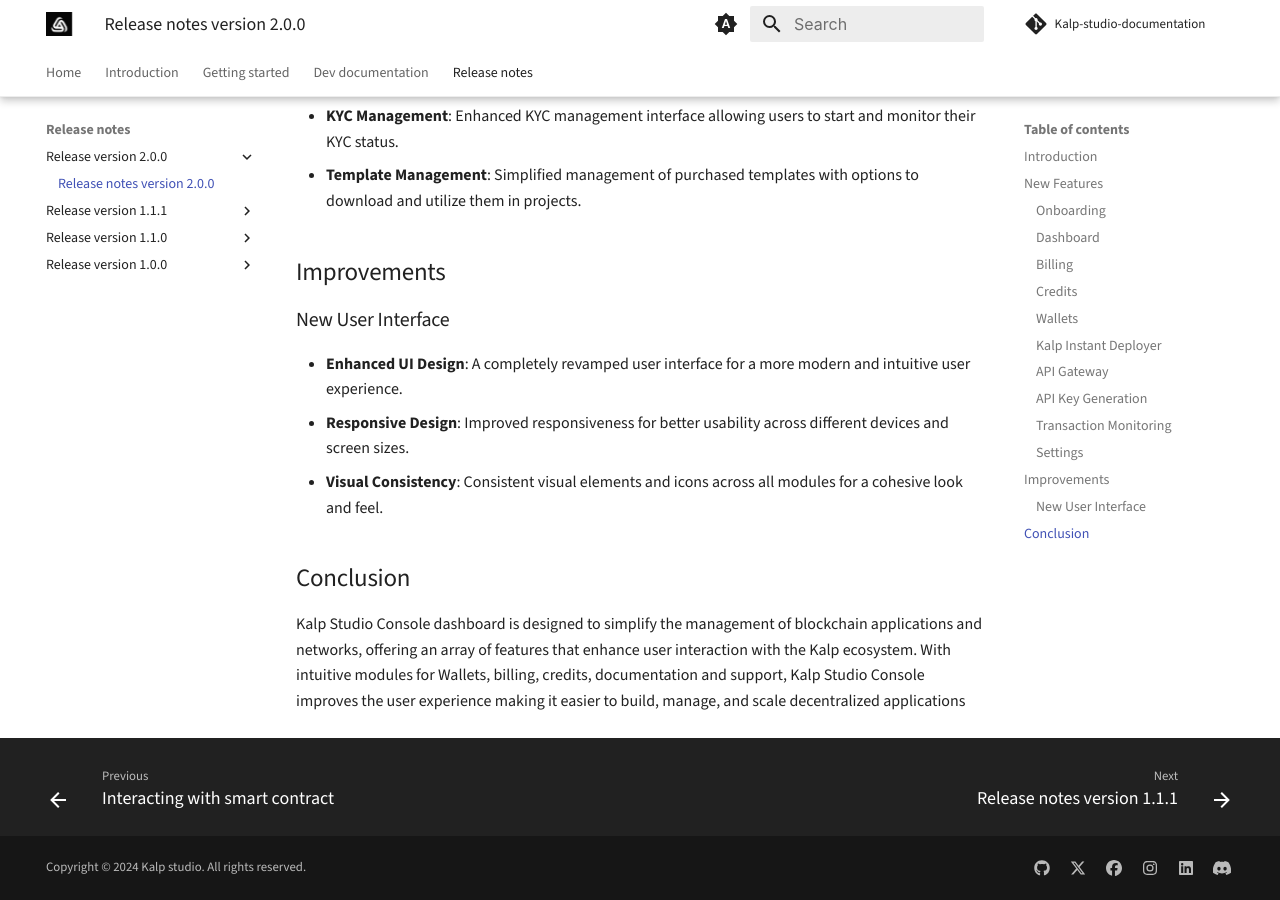
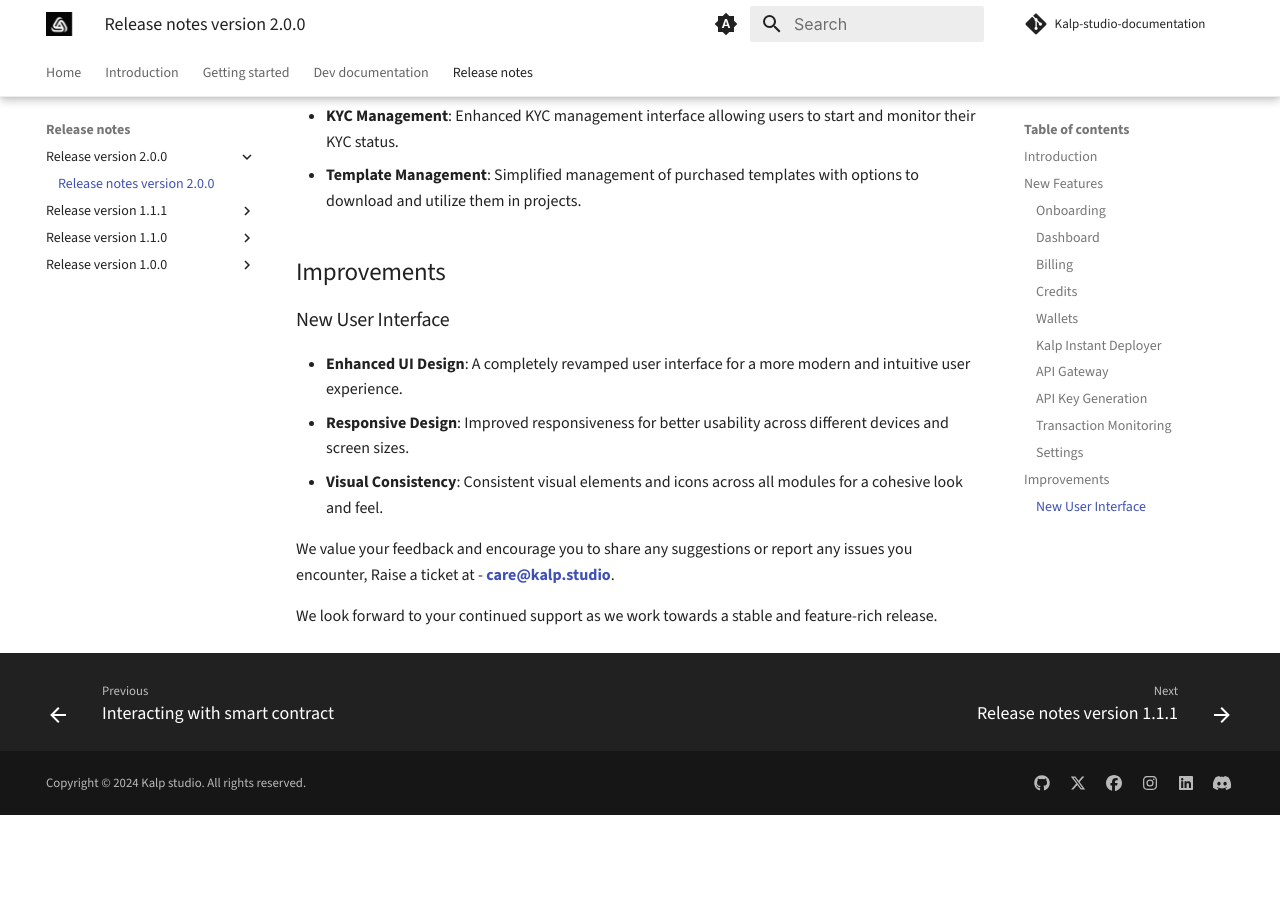
Before and after one commit to p2eengineering/kalp-studio-documentation, an MkDocs documentation site: the page built from docs/Release-notes/release-version-2.0.0/release-notes-version-2.0.0.md, in a window 1280 px wide and 900 px high, scrolled down 2583 px. Built offline with MkDocs 1.6.1 and Material for MkDocs 9.7.7, drawn with Linux system fonts in a browser that asks for light colours; some web fonts are replaced; comment, search, counter and statistics services are not loaded; after the commit the page ends 3398 px from its top, so only the background shows below that.

Commit message:
Updated changes

```diff
--- a/docs/Release-notes/release-version-2.0.0/release-notes-version-2.0.0.md
+++ b/docs/Release-notes/release-version-2.0.0/release-notes-version-2.0.0.md
@@ -65,5 +65,6 @@
 - **Responsive Design**: Improved responsiveness for better usability across different devices and screen sizes.
 - **Visual Consistency**: Consistent visual elements and icons across all modules for a cohesive look and feel.
 
-## Conclusion
-Kalp Studio Console dashboard is designed to simplify the management of blockchain applications and networks, offering an array of features that enhance user interaction with the Kalp ecosystem. With intuitive modules for Wallets, billing, credits, documentation and support, Kalp Studio Console improves the user experience making it easier to build, manage, and scale decentralized applications
+We value your feedback and encourage you to share any suggestions or report any issues you encounter, Raise a ticket at - [**care@kalp.studio**](https://care.kalp.studio/support/home).
+
+We look forward to your continued support as we work towards a stable and feature-rich release.
```
Also changed, not shown: docs/Getting-started/Billing/How-does-a-new-user-access-billing.md (+1 -1 lines).
